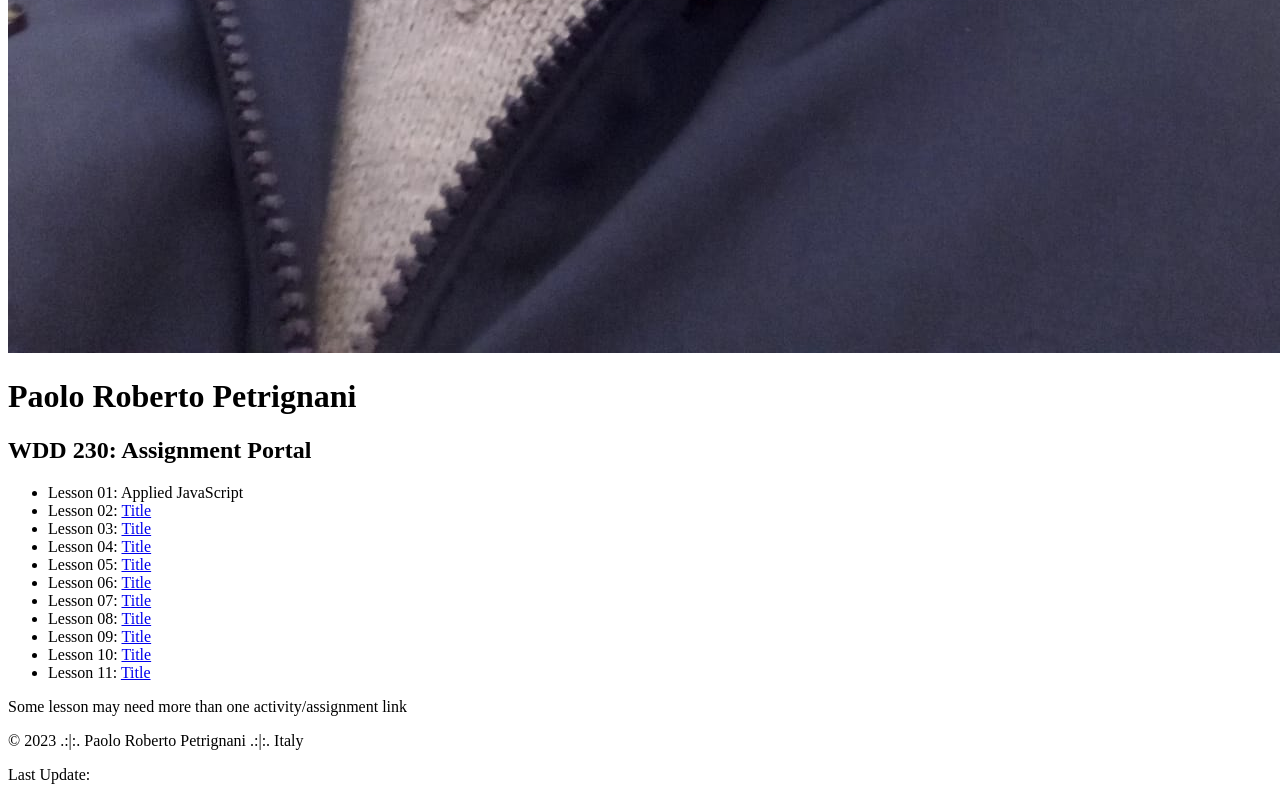
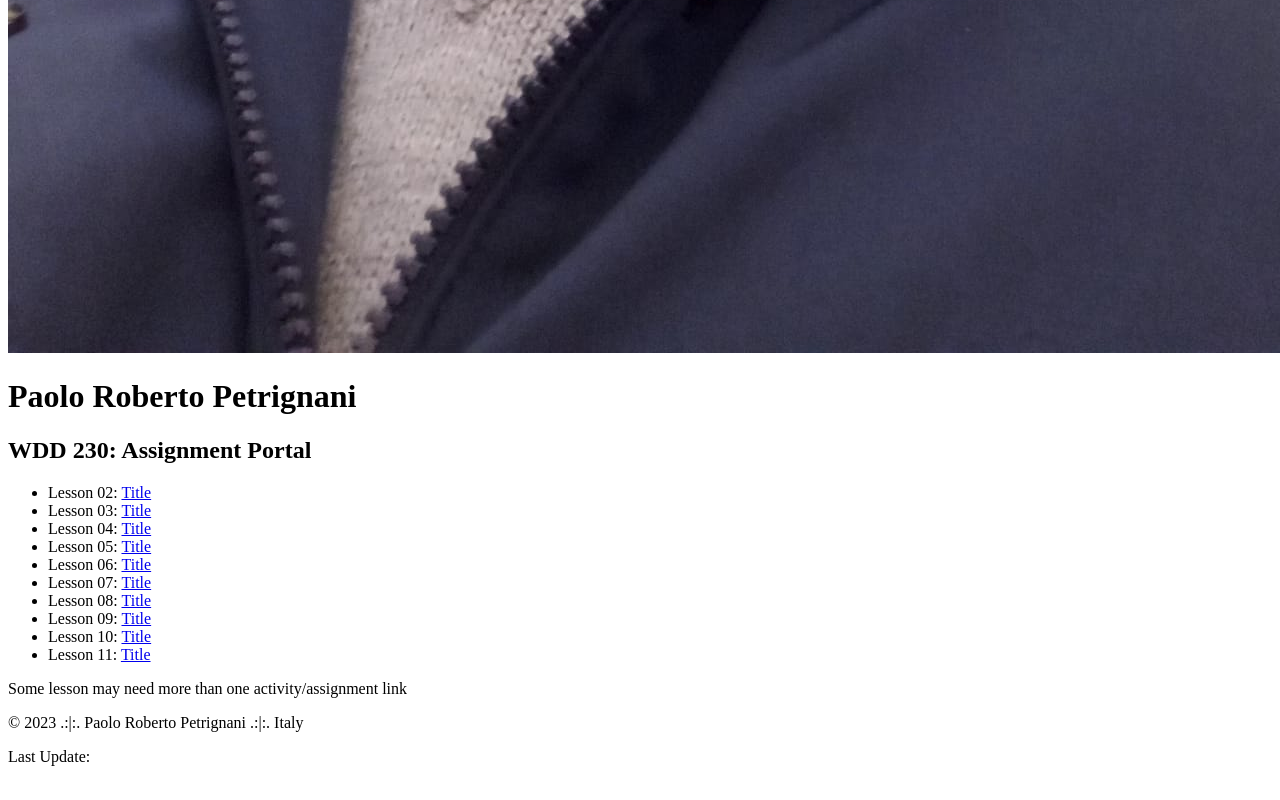
Before and after one commit to prpetrignani/wdd230, a plain HTML site: page index.html in a window 1280 px wide. Shown: the part 1703-2503 px from the top of the page. Drawn offline with Linux system fonts and the light colour scheme.

Commit message:
elimanto w01

```diff
--- a/index.html
+++ b/index.html
@@ -18,7 +18,6 @@
         </div>
         <div>
             <ul>
-                <li>Lesson 01: <a scr="../WDD230/w01-activity.html">Applied JavaScript</a></li>
                 <li>Lesson 02: <a href="..">Title</a></li>
                 <li>Lesson 03: <a href="..">Title</a></li>
                 <li>Lesson 04: <a href="..">Title</a></li>
```
